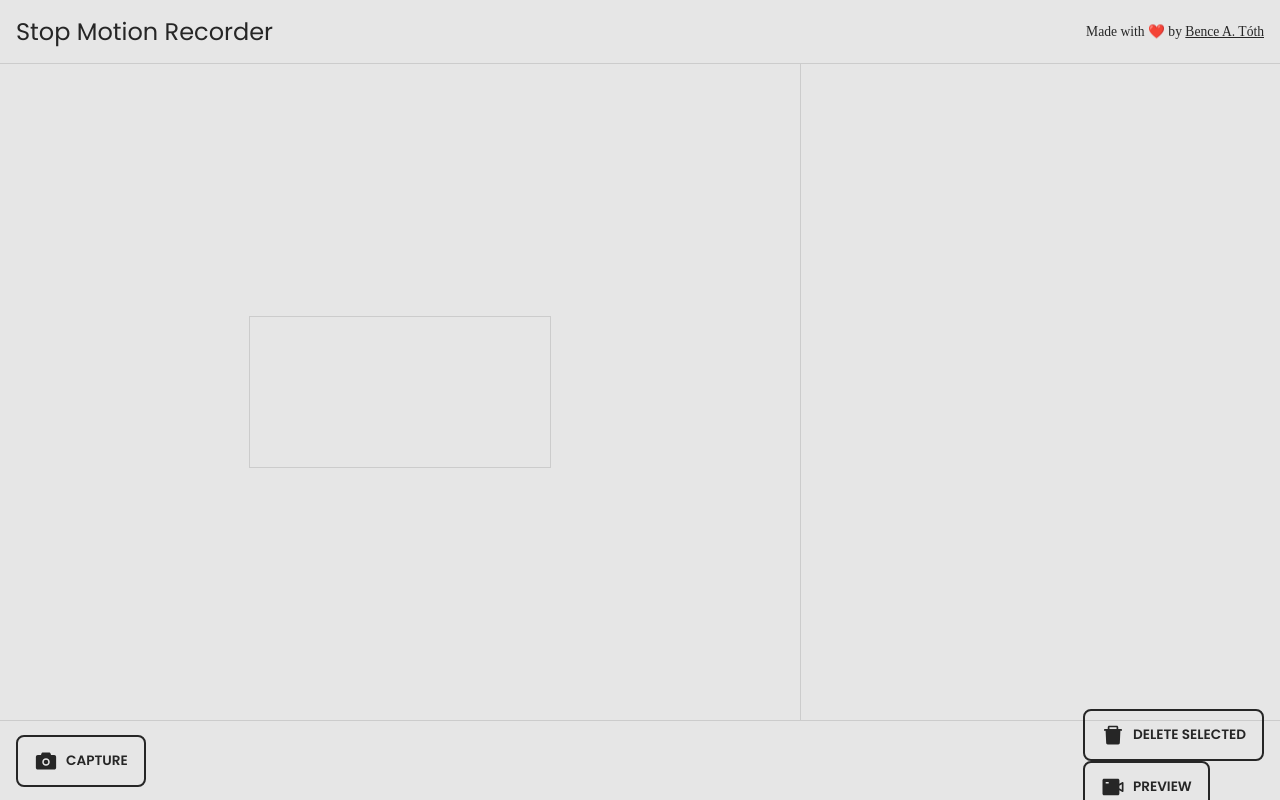
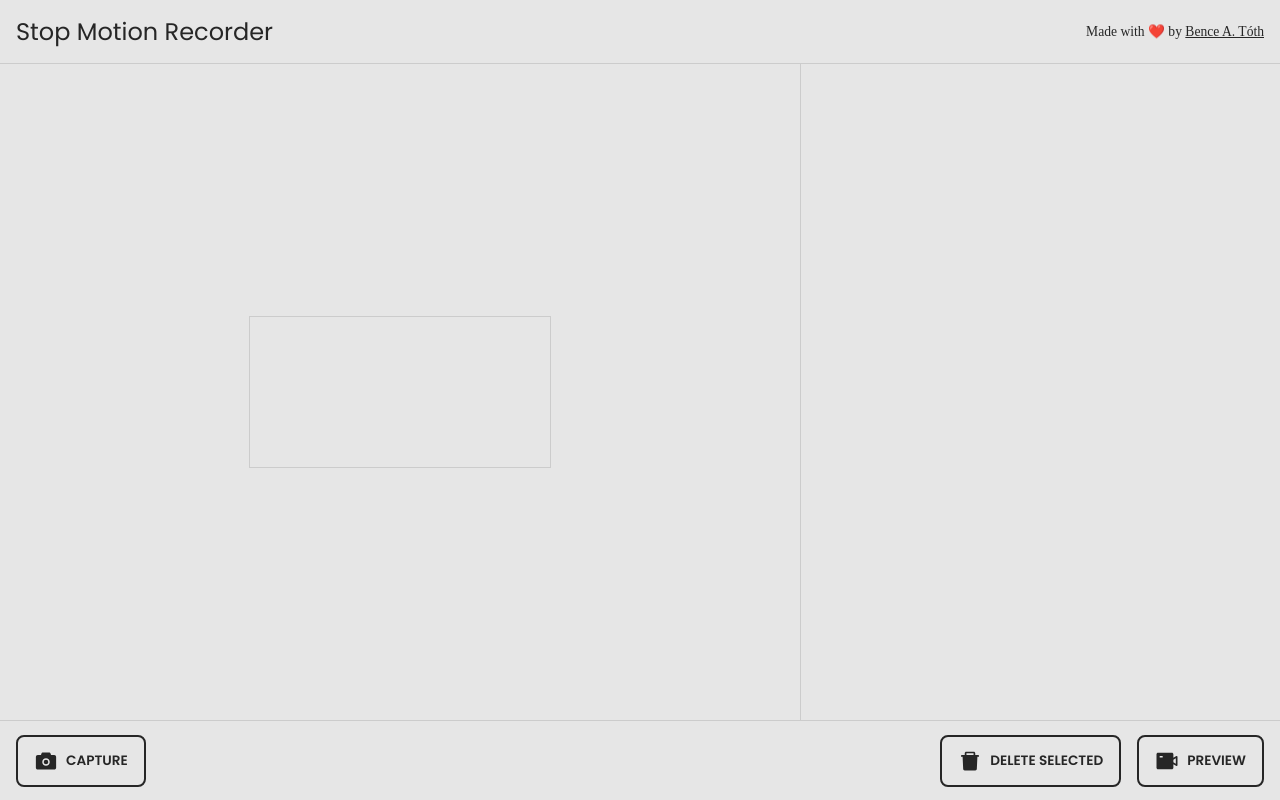
Before and after one commit to bence-toth/stop-motion-recorder, a React (Create React App) app: page / in a window 1280 px wide. Built offline with nearby package versions, Linux system fonts and the light colour scheme; no server answers; a web font is replaced by a local one.

Commit message:
Updated toolbar styles

```diff
--- a/src/Toolbar.css
+++ b/src/Toolbar.css
@@ -5,6 +5,11 @@
   align-items: center;
   justify-content: space-between;
   padding-inline: 1rem;
+}
+
+.toolbar .buttons-wrapper {
+  display: flex;
+  gap: 1rem;
 }
 
 .toolbar button {
--- a/src/Toolbar.tsx
+++ b/src/Toolbar.tsx
@@ -9,7 +9,7 @@ interface ToolbarPropsType {
 
 const Toolbar = ({ onCapture, onDeleteSelectedFrames }: ToolbarPropsType) => (
   <footer className="toolbar">
-    <div>
+    <div className="buttons-wrapper">
       <button onClick={onCapture}>
         <span className="icon">
           <AiFillCamera />
@@ -17,7 +17,7 @@ const Toolbar = ({ onCapture, onDeleteSelectedFrames }: ToolbarPropsType) => (
         Capture
       </button>
     </div>
-    <div>
+    <div className="buttons-wrapper">
       <button onClick={onDeleteSelectedFrames}>
         <span className="icon">
           <AiFillDelete />
```
